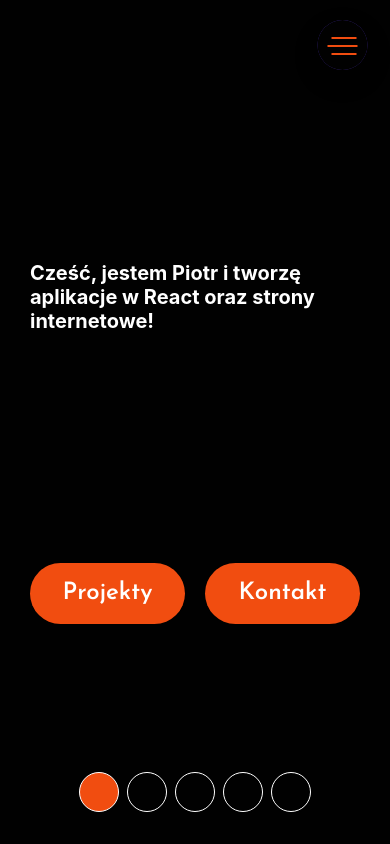
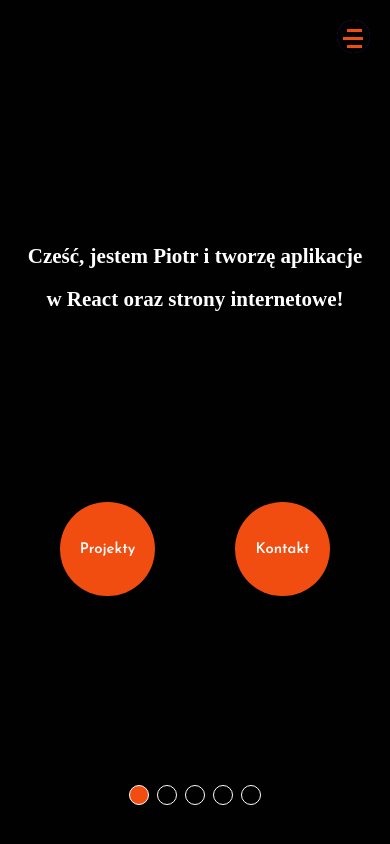
Before and after one commit to PioKl/Portfolio-Website, a React (Create React App) app: page / in a window 390 px wide. Built offline with nearby package versions, Linux system fonts and the light colour scheme; a web font is replaced by a local one.

Commit message:
HeroMobile.scss|New styles for HeroMobile (full responsive)

```diff
--- a/src/style/Mobile/HeroMobile.scss
+++ b/src/style/Mobile/HeroMobile.scss
@@ -1,6 +1,108 @@
 @import '../Base.scss';
+@import '../Mixins.scss';
+
 
 .heroMobile-container {
+    //height: 100%;
+    padding: 2rem;
+    position: fixed; //absolute
+    top: 0;
+    left: 0;
+    bottom: 0;
+    right: 0;
+    overflow: auto;
+}
+
+.components-slider {
+    height: 95%;
+}
+
+.mainSite-mobile {
+    display: flex;
+    flex-direction: column;
+    justify-content: space-evenly;
+    height: 95% !important; //.swiper-slide nadpisuje, dlatego important
+    //background-color: red;
+
+
+    &__hero-info {
+        margin: 0 auto;
+    }
+
+    &__primary-title {
+        line-height: 2;
+        text-align: center;
+        font-size: calc(18px + (56 - 18) * ((100vw - 320px) / (1199 - 320)));
+        font-family: $fontOne;
+
+        @media (orientation: landscape) {
+            max-width: 70rem;
+            font-size: calc(10px + (40 - 10) * ((100vw - 320px) / (1199 - 320)));
+
+            @media screen and (min-width: 640px) and (max-width: 823px),
+            screen and (min-height: 280px) and (max-height: 414px) {
+                font-size: calc(10px + (20 - 10) * ((100vw - 320px) / (823 - 320)));
+            }
+        }
+    }
+
+    &__hero-buttons {
+        display: flex;
+        width: 100%;
+        //max-width: 75vw;
+        //margin: 0 auto;
+    }
+
+    &__button {
+        //Wyrównanie napisów w kole
+        display: flex;
+        justify-content: center;
+        align-items: center;
+
+        border-radius: 50%;
+        width: 20vw;
+        height: 20vw;
+        margin-right: 1rem;
+        margin-left: 1rem;
+        font-size: calc(12px + (30 - 12) * ((100vw - 320px) / (768 - 320)));
+        padding: calc(5px + (26 - 5) * ((100vw - 320px) / (768 - 320)));
+
+        //Wyrównanie przycisków w kontenerze
+        margin: 0 auto;
+
+        /*         @media (min-width: $bp-medium) and (max-width: $bp-large) {
+            font-size: 3.6rem;
+        } */
+
+        @media (orientation: landscape) {
+            //font-size: 1.6rem;
+            font-size: calc(8px + (30 - 8) * ((100vw - 320px) / (1199 - 320)));
+            //width: 5vw;
+            //height: 5vw;
+            width: calc(18px + (40 - 18) * ((100vw - 320px) / (768 - 320)));
+            height: calc(18px + (40 - 18) * ((100vw - 320px) / (768 - 320)));
+
+            @media screen and (min-width: 640px) and (max-width: 823px),
+            screen and (min-height: 280px) and (max-height: 414px) {
+                font-size: calc(10px + (15 - 10) * ((100vw - 320px) / (823 - 320)));
+
+                width: calc(18px + (30 - 18) * ((100vw - 320px) / (823 - 320)));
+                height: calc(18px + (30 - 18) * ((100vw - 320px) / (823 - 320)));
+            }
+
+            //calc(12px + (30 - 12) * ((100vw - 320px) / (768 - 320)));
+
+            /*             @media (min-width: $bp-medium) and (max-width: $bp-large) {
+                font-size: 3rem;
+                width: 10vw;
+                height: 10vw;
+            } */
+        }
+    }
+}
+
+
+/* .heroMobile-container {
     //height: 86vh;
     position: fixed;
     top: 0;
@@ -10,19 +112,21 @@
     overflow: auto;
     //background: rgba(175, 19, 19, 0.603);
     padding: 2rem;
-    /* Just to visualize the extent */
+    height: 100%;
+    padding: 1rem 1rem;
+    //Just to visualize the extent
 
-    /*     height: 100vh;
-    width: 100%;
-    position:relative;
-    overflow:hidden; */
+    //height: 100vh;
+    //width: 100%;
+    //position:relative;
+    //overflow:hidden;
 }
 
-/* .navigation-mobile {
-    //height: 5vh;
-    //height: calc(5vh);
-    //height: calc(var(--vh, 1vh) * 10vh);
-} */
+//.navigation-mobile {
+//height: 5vh;
+//height: calc(5vh);
+//height: calc(var(--vh, 1vh) * 10vh);
+//}
 
 .components-slider {
     //height: 95vh;
@@ -60,15 +164,15 @@
     flex-direction: column;
     justify-content: space-evenly;
     //place-items: center;
-    /*     position: absolute;
-    top: 50%;
-    transform: translateY(-25%); */
+    //position: absolute;
+    //top: 50%;
+    //transform: translateY(-25%);
 
     &__hero-info {
         //width: 50%;
         //margin: 0 auto;
-        /*        width: calc(100% - 2rem);
-        margin: 0 auto; */
+        //width: calc(100% - 2rem);
+        //margin: 0 auto;
         width: calc(100% - 2rem);
         max-width: 60rem;
         margin: 0 auto;
@@ -106,9 +210,7 @@
             height: calc(65px + (70 - 65) * ((100vw - 768px) / (1199 - 768)));
         }
     }
-}
-
-
+} */
 
 
 
@@ -120,9 +222,17 @@
     border: white solid 1px !important;
     background-color: transparent !important;
 
-    @media only screen and (min-device-width : 768px) and (max-device-width : 1199px) {
-        width: 4rem !important;
-        height: 4rem !important;
+    @media screen and (min-width : $bp-medium) and (max-width : $bp-large) {
+        //width: 4rem !important;
+        //height: 4rem !important;
+        width: calc(50px + (60 - 50) * ((100vw - 768px) / (1199 - 768))) !important;
+        height: calc(50px + (60 - 50) * ((100vw - 768px) / (1199 - 768))) !important;
+
+        @media (orientation: landscape) {
+            margin-bottom: 1rem !important;
+            width: 3.5rem !important;
+            height: 3.5rem !important;
+        }
     }
 }
 
@@ -136,42 +246,49 @@
 
 .navigationMobile {
     //height: 7vh;
-    height: 5%;
+    //height: 5%;
+    height: calc(30px + (70 - 30) * ((100vw - 320px) / (1199 - 320)));
 
     &__checkbox {
         display: none;
     }
 
     &__button {
+        //border: 1px solid red;
         background-color: $dark;
-        height: 3rem;
-        width: 3rem;
+        //height: 3rem;
+        //width: 3rem;
+        //calc(18px + (40 - 18) * ((100vw - 320px) / (768 - 320)));
+        @include navigationSize();
+        /*         position: absolute;
+        left: 100%;
+        transform: translateX(-170%); */
         position: absolute;
-        left: 100%;
-        transform: translateX(-170%);
+        right: calc(0% + 2rem); //wartość paddingu z hero containera
         /*         top: 6rem;
         right: 6rem; */
         border-radius: 50%;
         z-index: 2000;
-        box-shadow: 0 1rem 3rem rgba(black, .1);
+        //box-shadow: 0 1rem 3rem rgba(black, .1);
         text-align: center;
         cursor: pointer;
 
-        @media only screen and (min-device-width : 768px) and (max-device-width : 1199px) {
+        /*         @media only screen and (min-device-width : 768px) and (max-device-width : 1199px) {
             height: 5rem;
             width: 5rem;
             transform: translateX(-145%);
-        }
+        } */
 
     }
 
     &__background {
-        height: 3rem;
-        width: 3rem;
+        //height: 3rem;
+        //width: 3rem;
+        @include navigationSize();
         border-radius: 50%;
         position: absolute;
-        left: 100%;
-        transform: translateX(-170%);
+        right: calc(0% + 2rem); //wartość paddingu z hero containera
+        //transform: translateX(-170%);
         //top: 6.5rem;
         //right: 6.5rem;
         background-image: radial-gradient(orange, blue);
@@ -180,11 +297,11 @@
 
         //transition: all .8s;
         //transform: translateZ();
-        @media only screen and (min-device-width : 768px) and (max-device-width : 1199px) {
+        /*        @media only screen and (min-device-width : 768px) and (max-device-width : 1199px) {
             height: 5rem;
             width: 5rem;
             transform: translateX(-145%);
-        }
+        } */
     }
 
     &__nav {
@@ -219,9 +336,15 @@
         border: 0;
         background-color: transparent;
         color: white;
-        font-size: 2rem;
+        //font-size: 2rem;
+        font-size: calc(25px + (70 - 25) * ((100vw - 320px) / (1199 - 320)));
         font-family: $fontOne;
 
+        @media (orientation: landscape) {
+            font-size: calc(18px + (50 - 18) * ((100vw - 320px) / (1199 - 320)));
+        }
+
+        //to potem wykasowac te link i visited
         &:link,
         &:visited {
             display: inline-block;
@@ -275,11 +398,11 @@
         &::before,
         &::after {
             width: 2rem;
-            height: 2px;
+            height: 3px;
             background-color: $orange;
             display: inline-block;
 
-            @media only screen and (min-device-width : 768px) and (max-device-width : 1199px) {
+            @media screen and (min-width : $bp-medium) and (max-width : $bp-large) {
                 width: 3rem;
             }
         }
@@ -292,7 +415,7 @@
             transition: all .2s;
             width: 1.5rem;
 
-            @media only screen and (min-device-width : 768px) and (max-device-width : 1199px) {
+            @media screen and (min-width : $bp-medium) and (max-width : $bp-large) {
                 width: 2.5rem;
             }
         }
@@ -327,7 +450,7 @@
         width: 2rem;
         transform: rotate(135deg);
 
-        @media only screen and (min-device-width : 768px) and (max-device-width : 1199px) {
+        @media screen and (min-width : $bp-medium) and (max-width : $bp-large) {
             left: .25rem;
             width: 2.5rem;
         }
@@ -339,7 +462,7 @@
         width: 2rem;
         transform: rotate(-135deg);
 
-        @media only screen and (min-device-width : 768px) and (max-device-width : 1199px) {
+        @media screen and (min-width : $bp-medium) and (max-width : $bp-large) {
             left: .25rem;
             width: 2.5rem;
         }
```
